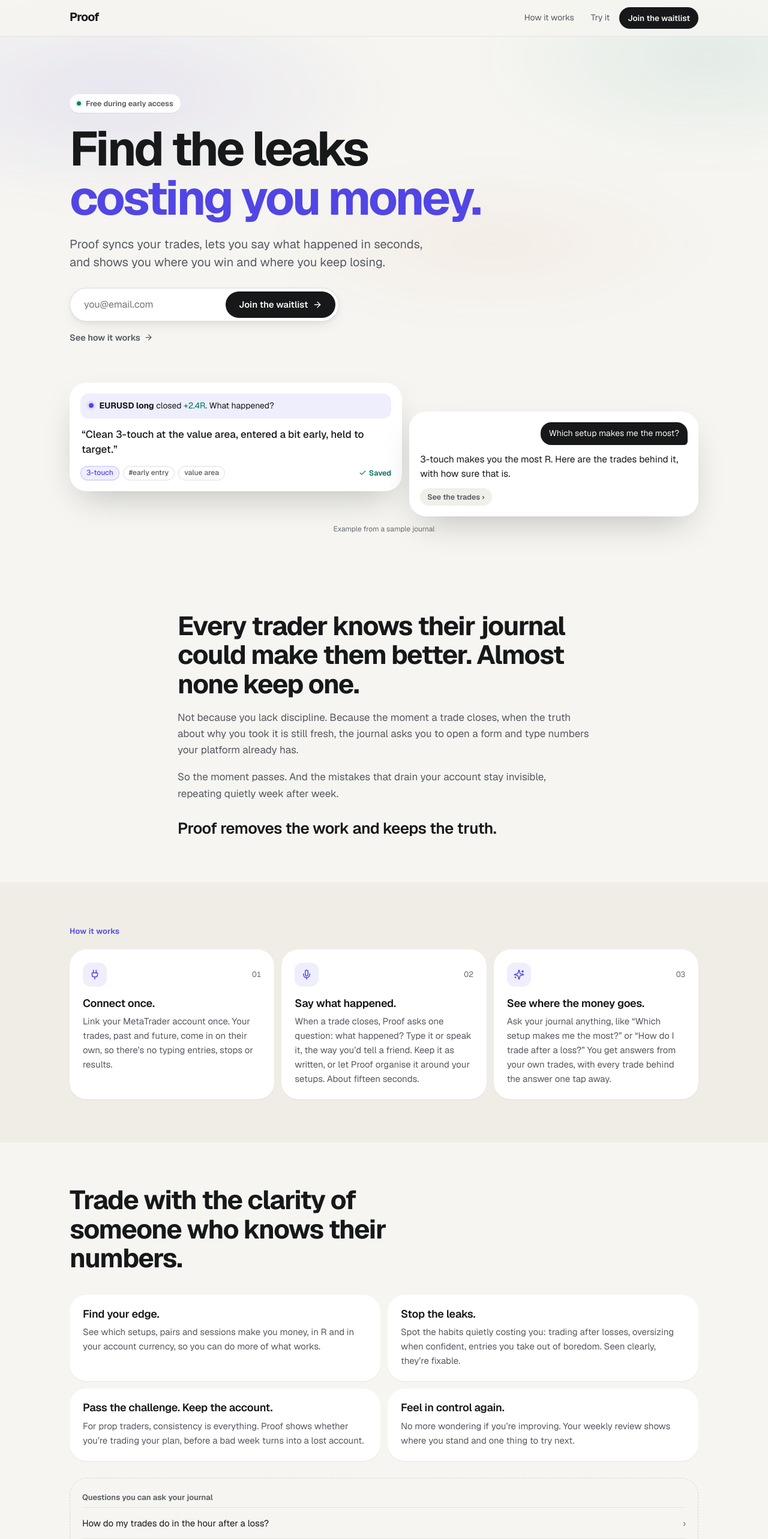
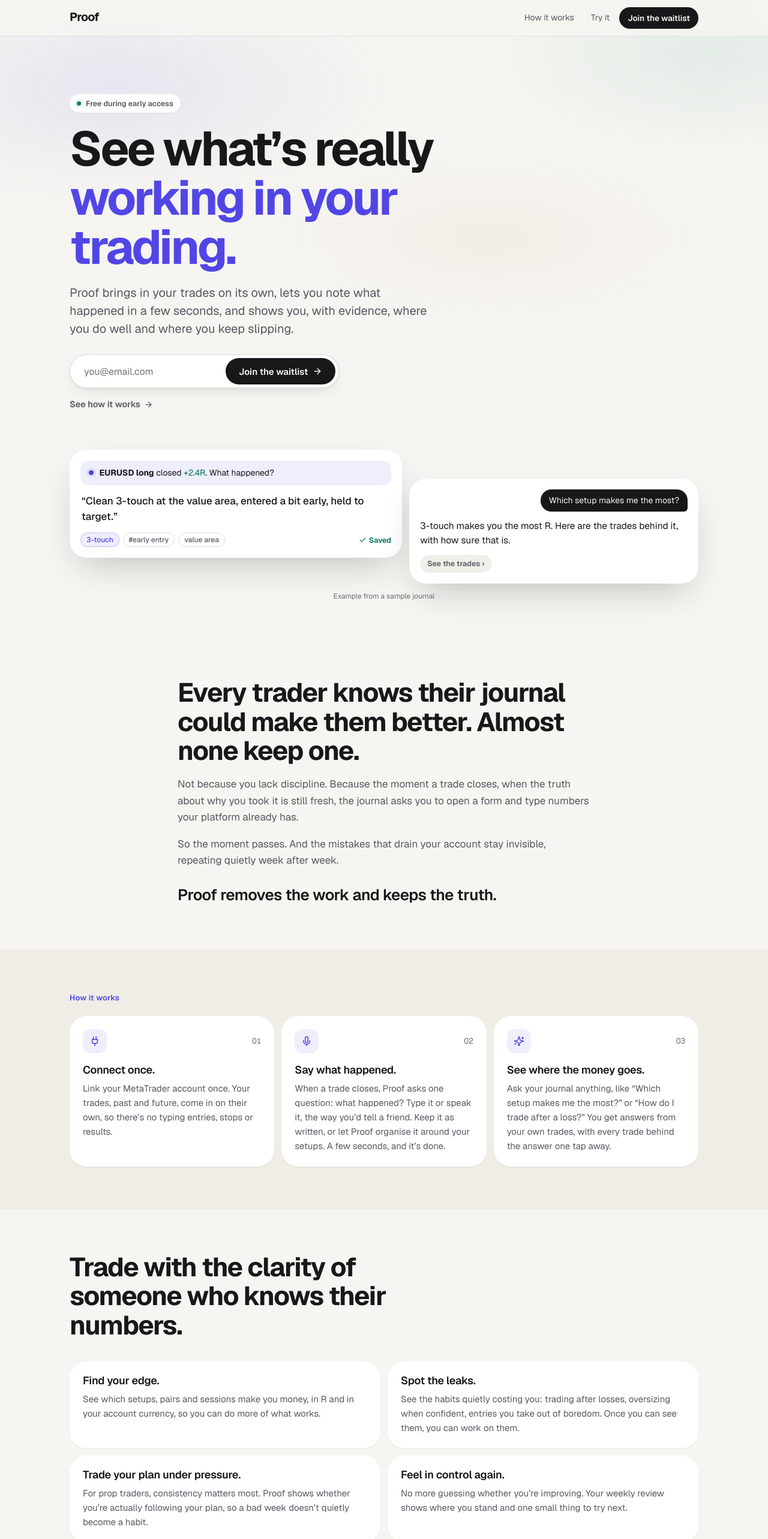
Before and after one commit to TobiWilliams001/proof, a Next.js app: page / in a window 1280 px wide. Shown: the top 2566 px of the page at 60% size. Built offline with nearby package versions, Linux system fonts and the light colour scheme.

Commit message:
fix: plainer, less salesy hero, outcomes and closing copy with no promises Proof can't keep

```diff
--- a/src/app/page.tsx
+++ b/src/app/page.tsx
@@ -16,7 +16,7 @@
   {
     icon: Mic,
     title: 'Say what happened.',
-    body: 'When a trade closes, Proof asks one question: what happened? Type it or speak it, the way you’d tell a friend. Keep it as written, or let Proof organise it around your setups. About fifteen seconds.',
+    body: 'When a trade closes, Proof asks one question: what happened? Type it or speak it, the way you’d tell a friend. Keep it as written, or let Proof organise it around your setups. A few seconds, and it’s done.',
   },
   {
     icon: Sparkles,
@@ -27,9 +27,9 @@
 
 const WINS = [
   ['Find your edge.', 'See which setups, pairs and sessions make you money, in R and in your account currency, so you can do more of what works.'],
-  ['Stop the leaks.', 'Spot the habits quietly costing you: trading after losses, oversizing when confident, entries you take out of boredom. Seen clearly, they’re fixable.'],
-  ['Pass the challenge. Keep the account.', 'For prop traders, consistency is everything. Proof shows whether you’re trading your plan, before a bad week turns into a lost account.'],
-  ['Feel in control again.', 'No more wondering if you’re improving. Your weekly review shows where you stand and one thing to try next.'],
+  ['Spot the leaks.', 'See the habits quietly costing you: trading after losses, oversizing when confident, entries you take out of boredom. Once you can see them, you can work on them.'],
+  ['Trade your plan under pressure.', 'For prop traders, consistency matters most. Proof shows whether you’re actually following your plan, so a bad week doesn’t quietly become a habit.'],
+  ['Feel in control again.', 'No more guessing whether you’re improving. Your weekly review shows where you stand and one small thing to try next.'],
 ];
 
 // Questions, not results: Proof never markets outcomes it hasn't measured for you.
@@ -74,11 +74,11 @@
           <Reveal y={10}><p className={s.badge}><span className={s.badgeDot} /> Free during early access</p></Reveal>
           <Reveal delay={0.06}>
             <h1 className={s.h1}>
-              Find the leaks <em>costing you money.</em>
+              See what’s really <em>working in your trading.</em>
             </h1>
           </Reveal>
           <Reveal delay={0.14}><p className={s.lede}>
-            Proof syncs your trades, lets you say what happened in seconds, and shows you where you win and where you keep losing.
+            Proof brings in your trades on its own, lets you note what happened in a few seconds, and shows you, with evidence, where you do well and where you keep slipping.
           </p></Reveal>
           <Reveal delay={0.22} className={s.heroCta} id="join">
             <WaitlistForm />
@@ -260,8 +260,8 @@
       {/* ACTION */}
       <section className={s.final}>
         <div className={`${s.wrap} ${s.narrow}`}>
-          <Reveal><h2 className={s.finalH}>Your next losing streak is already in your data. See it first.</h2></Reveal>
-          <p className={s.finalBody}>Connect your account, say what happened, and find out where your money really goes.</p>
+          <Reveal><h2 className={s.finalH}>Your trades already hold the answers.</h2></Reveal>
+          <p className={s.finalBody}>Connect your account, note what happened, and see what your own trading is telling you.</p>
           <WaitlistForm cta="Join the waitlist" inverted />
           <p className={s.finalNote}>Free during early access</p>
         </div>
```
